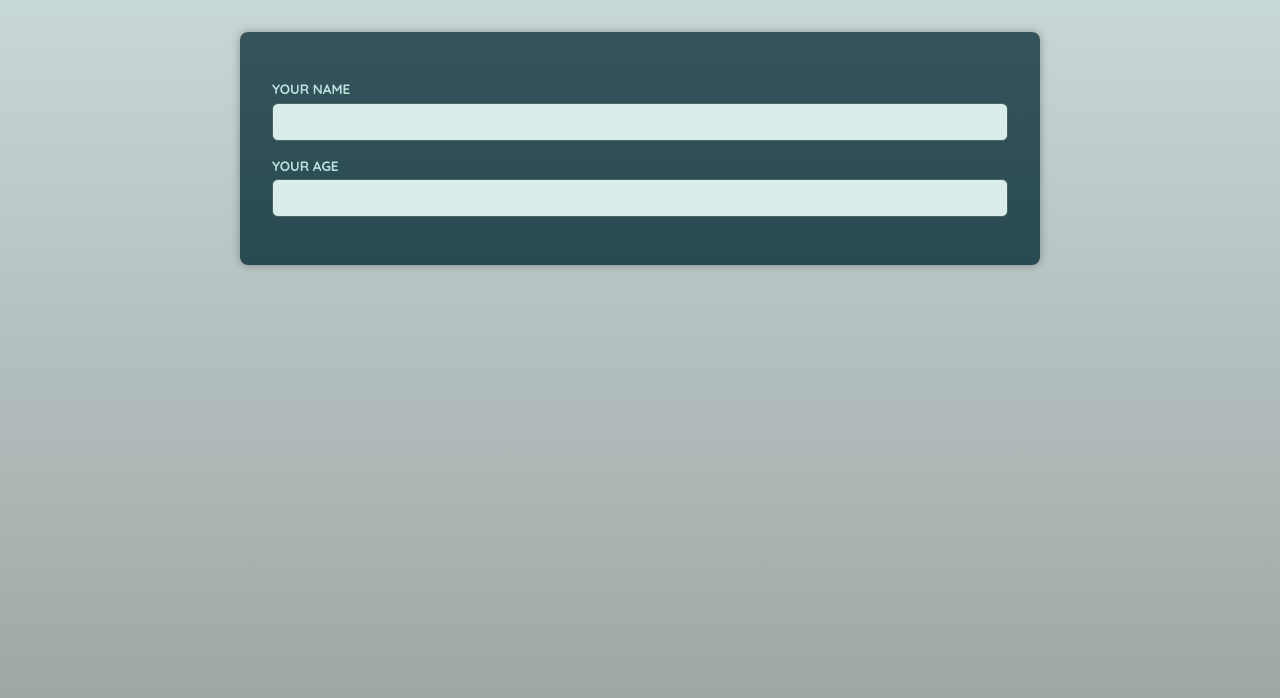
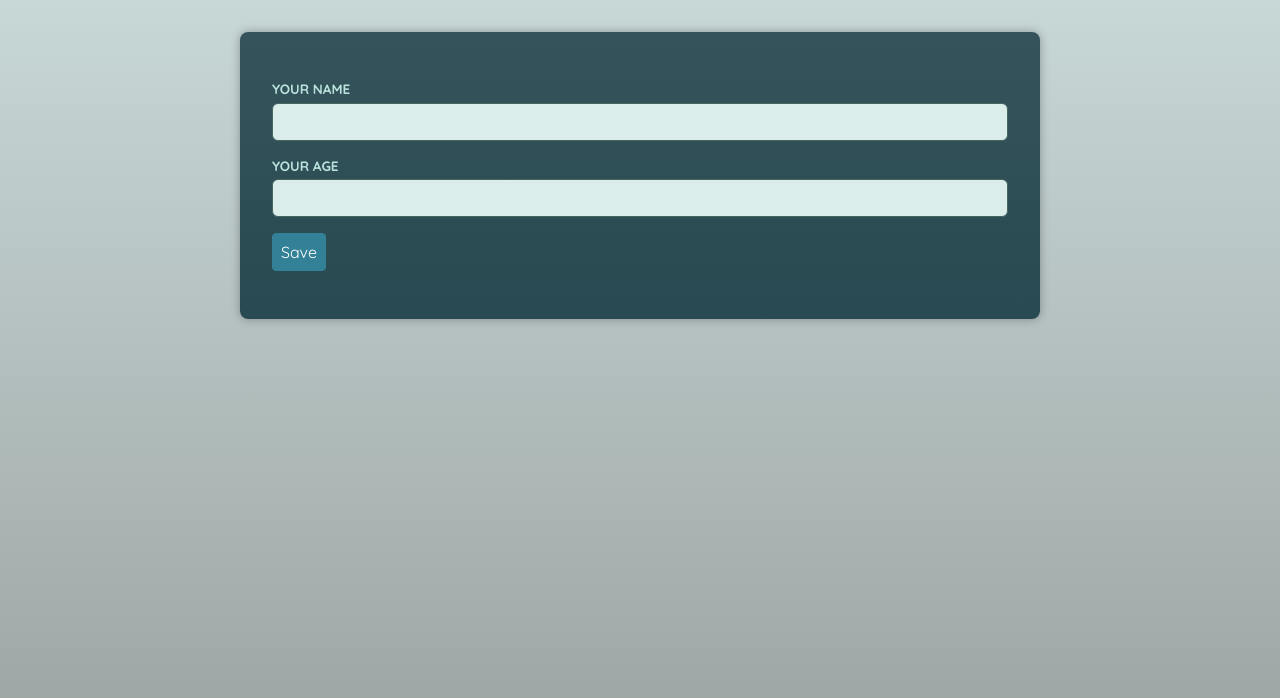
Before and after one commit to web223dev/react-ts-advanced, a React (Vite) app: page / in a window 1280 px wide. Shown: the top 698 px of the page. Built offline with nearby package versions, Linux system fonts and the light colour scheme; a web font is replaced by a local one.

Commit message:
Crated Custom Form component- Wrapper component

```diff
--- a/src/App.tsx
+++ b/src/App.tsx
@@ -1,24 +1,35 @@
+// import { useRef } from 'react';
+// import Container from './components/Container';
+import Button from './components/Button';
+import Input from './components/input';
+import Form, { FormHandle } from './components/Form';
 import { useRef } from 'react';
-// import Button from './components/Button';
-// import Container from './components/Container';
-import Input from './components/input';
-// import Input from './components/input';
 
 function App() {
-  const input = useRef<HTMLInputElement>(null);
+  const customForm = useRef<FormHandle>(null);
+  // const input = useRef<HTMLInputElement>(null);
+  function handleSave(data: unknown) {
+    const extractedData = data as { name: string; age: string };
+    console.log(extractedData);
+    customForm.current?.clear();
+  }
+
   return (
     <main>
-      <Input id='name' label='Your name' type='text' ref={input} />
-      <Input id='age' label='Your age' type='number' />
-      {/* <p>
-        <Button target=''>A Button</Button>
-      </p>
-      <p>
-        <Button href='https://google.com'>A Link</Button>
-      </p> */}
-      {/* <Container as={Button} type='button'>
-        Click Me
-      </Container> */}
+      <Form onSave={handleSave} ref={customForm}>
+        <Input id='name' label='Your name' type='text' />
+        <Input id='age' label='Your age' type='number' />
+        {/* <Input id='name' label='Your name' type='text' ref={input} /> */}
+        <p>
+          <Button>Save</Button>
+        </p>
+        {/* <p>
+          <Button href='https://google.com'>A Link</Button>
+        </p>
+        <Container as={Button} type='button'>
+          Click Me
+        </Container> */}
+      </Form>
     </main>
   );
 }
--- /dev/null
+++ b/src/components/Form.tsx
@@ -0,0 +1,48 @@
+import {
+  type ComponentPropsWithoutRef,
+  type FormEvent,
+  forwardRef,
+  useImperativeHandle,
+  useRef,
+} from 'react';
+
+export type FormHandle = {
+  clear: () => void;
+};
+
+type FormProps = ComponentPropsWithoutRef<'form'> & {
+  onSave: (value: unknown) => void;
+};
+
+const Form = forwardRef<FormHandle, FormProps>(function Form(
+  { onSave, children, ...otherProps },
+  ref
+) {
+  const form = useRef<HTMLFormElement>(null);
+
+  useImperativeHandle(ref, () => {
+    return {
+      clear() {
+        console.log('CLEARING');
+        form.current?.reset();
+      },
+    };
+  });
+
+  function handleSubmit(event: FormEvent<HTMLFormElement>) {
+    event.preventDefault();
+
+    const formData = new FormData(event.currentTarget);
+    const data = Object.fromEntries(formData);
+    onSave(data);
+    form.current?.reset();
+  }
+
+  return (
+    <form onSubmit={handleSubmit} {...otherProps} ref={form}>
+      {children}
+    </form>
+  );
+});
+
+export default Form;
--- a/src/components/input.tsx
+++ b/src/components/input.tsx
@@ -12,7 +12,7 @@
   return (
     <p>
       <label htmlFor={id}>{label}</label>
-      <input id={id} {...props} ref={ref} />
+      <input id={id} name={id} {...props} ref={ref} />
     </p>
   );
 });
```
